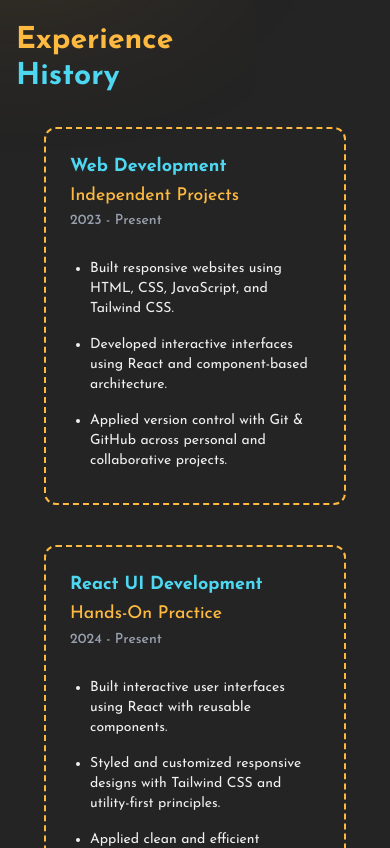
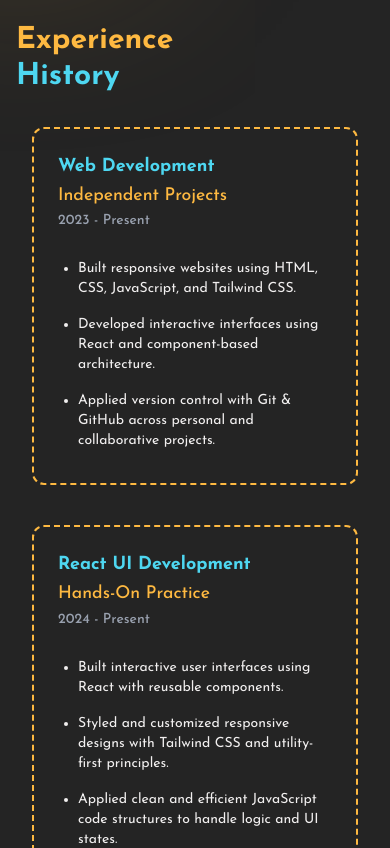
Before and after one commit to Walker-Gideon/walker.dev, a React (Vite) app: page / in a window 390 px wide. Shown: the part 5760-6608 px from the top of the page. Built offline with nearby package versions, Linux system fonts and the light colour scheme; a web font is replaced by a local one.

Commit message:
Styling fixing after second deployed

```diff
--- a/src/components/experience/Experience.jsx
+++ b/src/components/experience/Experience.jsx
@@ -39,7 +39,7 @@ function Experience() {
     <div id="experience" className="w-full h-full pt-18 px-4 md:px-20">
       <ExperienceHeader />
 
-      <div className="w-full h-full flex flex-col midmedium:grid midmedium:grid-cols-3 items-center justify-between gap-10 midmedium:gap-20 px-7 md:px-0 midmedium:px-8">
+      <div className="w-full h-full flex flex-col midmedium:grid midmedium:grid-cols-3 items-center justify-between gap-10 midmedium:gap-20 px-4 md:px-0 midmedium:px-8">
         {experience.map((exp, index) => (
           <ExperienceContent
             key={index}
--- a/src/components/header/MenuNav.jsx
+++ b/src/components/header/MenuNav.jsx
@@ -5,7 +5,7 @@ function MenuNav({ showMenu, setShowMenu }) {
   return (
     <aside
       className={`bg-blue/30 backdrop-blur-md rounded-4xl overflow-hidden transition-all duration-500 ease-in-out ${
-        showMenu ? `w-70 h-130 md:w-82 lg:w-92` : `w-13 h-13`
+        showMenu ? `w-70 h-110 md:w-82 md:h-120 lg:w-92` : `w-13 h-13`
       }`}
     >
       <div className="relative w-full h-full flex flex-col justify-between gap-6 px-4 md:px-6 py-6 rounded-2xl overflow-hidden">
--- a/src/components/project/Projects.jsx
+++ b/src/components/project/Projects.jsx
@@ -72,7 +72,7 @@ function Projects() {
     >
       <ProjectText />
 
-      <div className="relative md:grid md:grid-cols-2 md:gap-10 lg:gap-25 px-4 md:px-0 lg:px-20">
+      <div className="relative md:grid md:grid-cols-2 md:gap-10 lg:gap-25 px-2 md:px-0 lg:px-20">
         {projects.map((project, index) => (
           <div key={index} className={`${project.padding} ${project.top}`}>
             <ProjectCard
```
